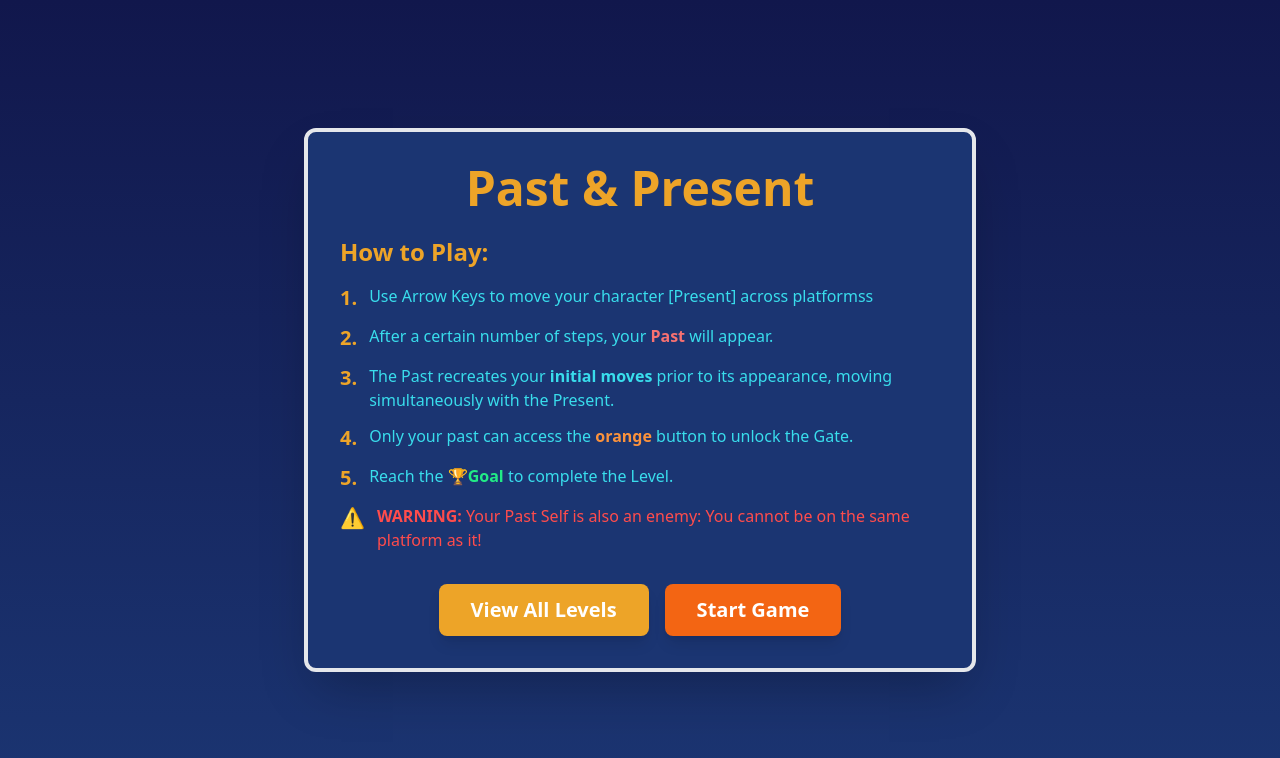
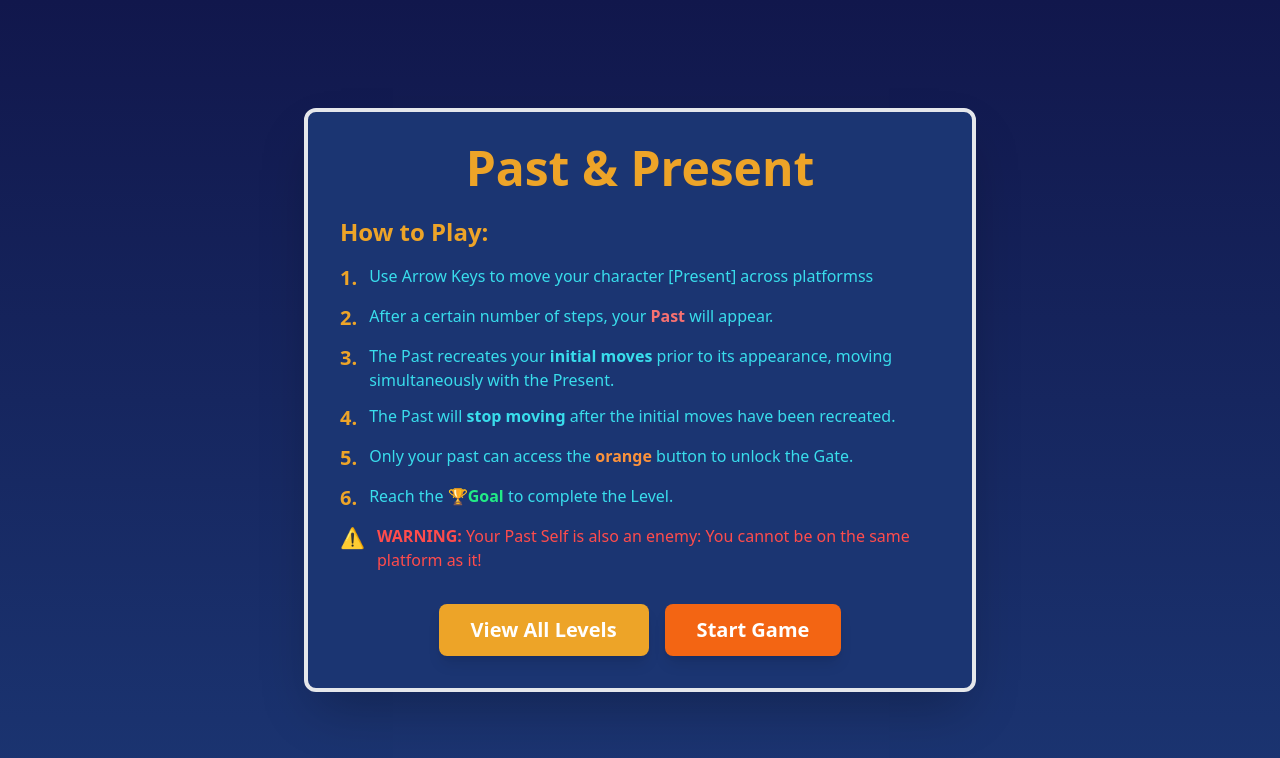
Before and after one commit to midnightlune/PastAndPresent, a React (Vite) app: page / in a window 1280 px wide. Shown: the top 758 px of the page. Built offline with nearby package versions, Linux system fonts and the light colour scheme.

Commit message:
added extra rule for clarification

```diff
--- a/src/App.jsx
+++ b/src/App.jsx
@@ -207,13 +207,18 @@ const PastPresent = () => {
                 <span className="text-bluetext">The Past recreates your <strong>initial moves</strong> prior to its appearance, moving simultaneously with the Present.</span>
               </p>
 
+               <p className="flex items-start gap-3">
+                <span className="text-scapegoat font-bold text-xl">4.</span>
+                <span className="text-bluetext">The Past will <strong>stop moving</strong> after the initial moves have been recreated.</span>
+              </p>
+
               <p className="flex items-start gap-3">
-                <span className="text-scapegoat font-bold text-xl">4.</span>
+                <span className="text-scapegoat font-bold text-xl">5.</span>
                 <span className="text-bluetext">Only your past can access the <strong className="text-orange-400">orange</strong> button to unlock the Gate.</span>
               </p>
 
               <p className="flex items-start gap-3">
-                <span className="text-scapegoat font-bold text-xl">5.</span>
+                <span className="text-scapegoat font-bold text-xl">6.</span>
                 <span className="text-bluetext">Reach the 🏆<strong className="text-turquoise">Goal</strong> to complete the Level.</span>
               </p>
 
```
